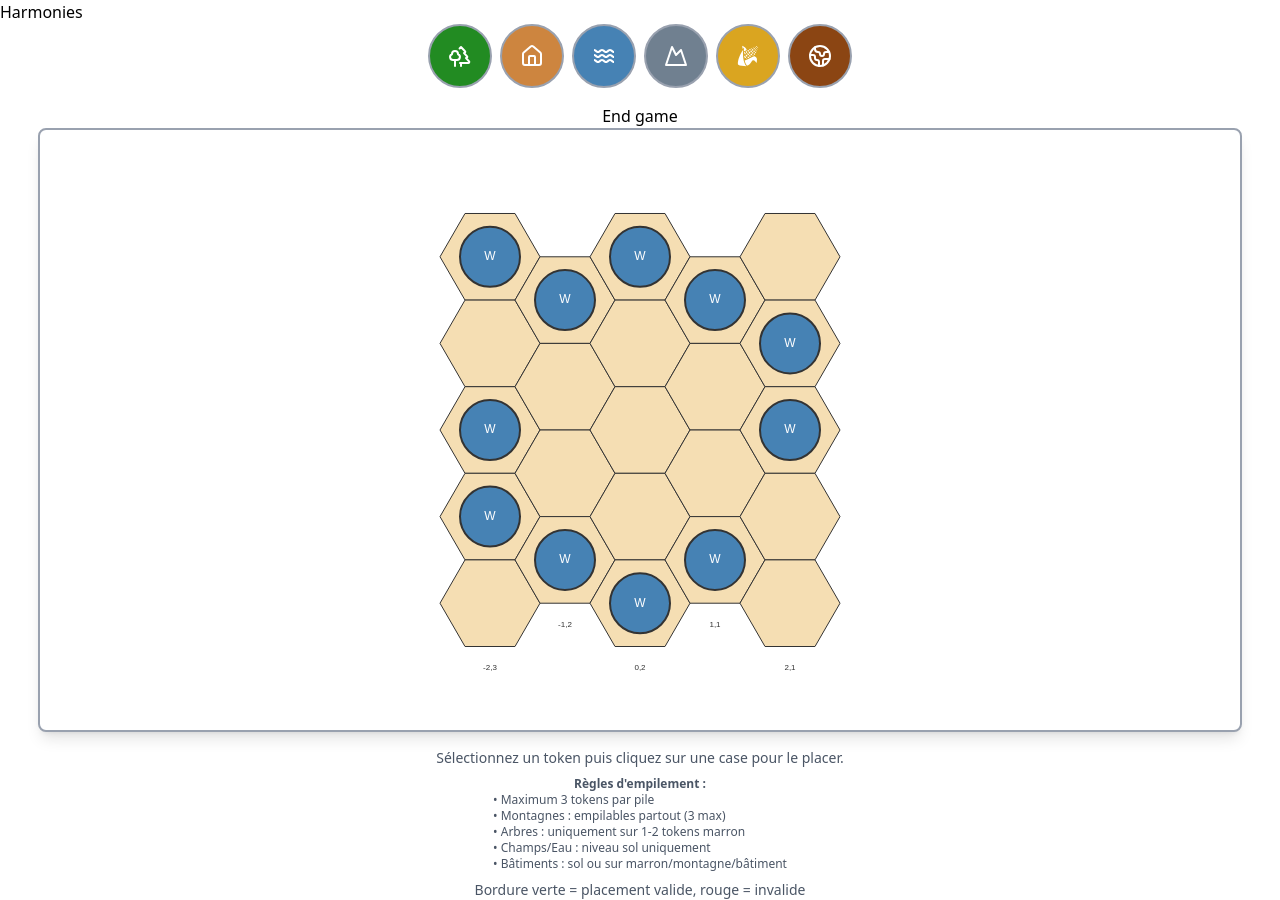
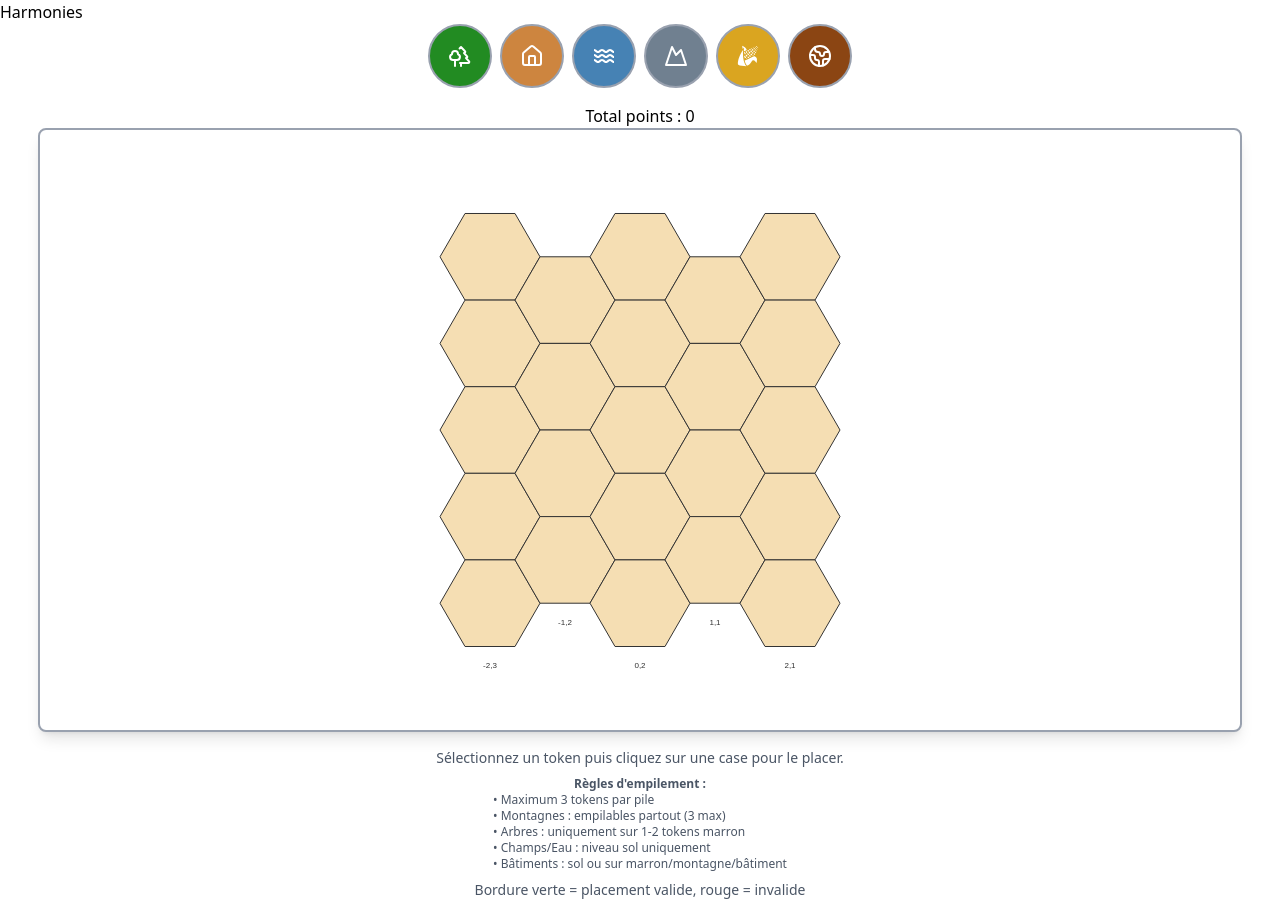
Before and after one commit to firefly33/harmonies, a React (Vite) app: page / in a window 1280 px wide. Built offline with nearby package versions, Linux system fonts and the light colour scheme.

Commit message:
feat: auto calculate the total of points eaech time a new token is set

```diff
--- a/src/board/PlayingBoard.tsx
+++ b/src/board/PlayingBoard.tsx
@@ -96,29 +96,35 @@ const PlayingBoard = () => {
   const [grid, setGrid] = useState<Map<string, GridCell>>(new Map());
   const [selectedToken, setSelectedToken] = useState<Token | null>(null);
   const [hoveredCell, setHoveredCell] = useState<string | null>(null);
+  const [totalPoints, setTotalPoints] = useState<number>();
 
   // Initialisation de la grille
   useEffect(() => {
     const initialGrid = new Map<string, GridCell>();
-    const exempleGrid = createGridBuilder()
-    .placeWater(-2, -1)
-    .placeWater(-1, -1)
-    .placeWater(0, -2)
+    const exempleGrid = initialGrid;
+    /*createGridBuilder()
+    .placeMountain(0, 0)
+    .placeMountain(0, 0)
+    .placeMountain(0, 0)
+    .placeMountain(0, 1)
+    .placeMountain(-1, -1)
+    .placeMountain(-1, -1)
+    .placeMountain(2, 1)
+    .placeMountain(2, 1)
+    .placeMountain(-2, -1)
+    .placeMountain(0, 1)
+    .placeMountain(0, 2)
+    .placeWater(2, -3)
     .placeWater(1, -2)
-    .placeWater(2, -2)
-    .placeWater(2, -1)
-    .placeWater(1, 1)
-    .placeWater(0, 2)
-    .placeWater(-1, 2)
-    .placeWater(-2, 2)
-    .placeWater(-2, 1)
-/*    .placeWater(1, 0)
-    .placeWater(1, -1)
     .placeWater(0, -1)
     .placeWater(-1, 0)
-    .placeWater(0, -2)
-    .placeWater(-1, 1)*/
-    .build();
+    .placeWater(-2, 0)
+    .placeField(2, -2)
+    .placeField(2, -1)
+    .placeBrown(-1, 2)
+    .placeTree(-1, 2)
+    .placeHouse(1, -1)
+      .build();*/
 
     GRID_LAYOUT.forEach((coord, __index) => {
       const key = `${coord.q},${coord.r}`;
@@ -135,6 +141,10 @@ const PlayingBoard = () => {
 
     setGrid(initialGrid);
   }, []);
+
+  useEffect(() => {
+    setTotalPoints(calculatePoints(grid))
+  }, [grid]);
 
   const draw = useCallback((ctx: CanvasRenderingContext2D) => {
     // Effacer le canvas
@@ -311,7 +321,7 @@ const PlayingBoard = () => {
             </p>
         )}
 
-        <button onClick={() => calculatePoints(grid)}>End game</button>
+        <h2>Total points : {totalPoints}</h2>
 
         <canvas
             ref={canvasRef}
```
